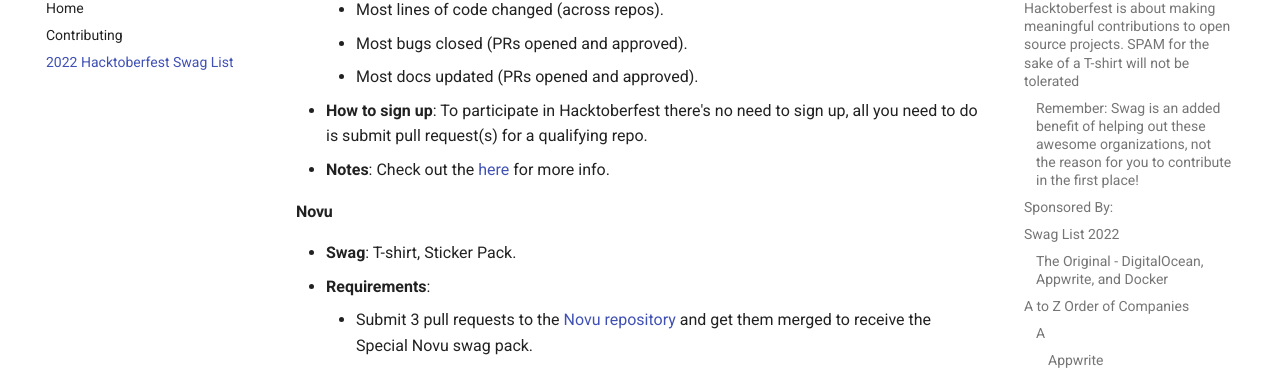
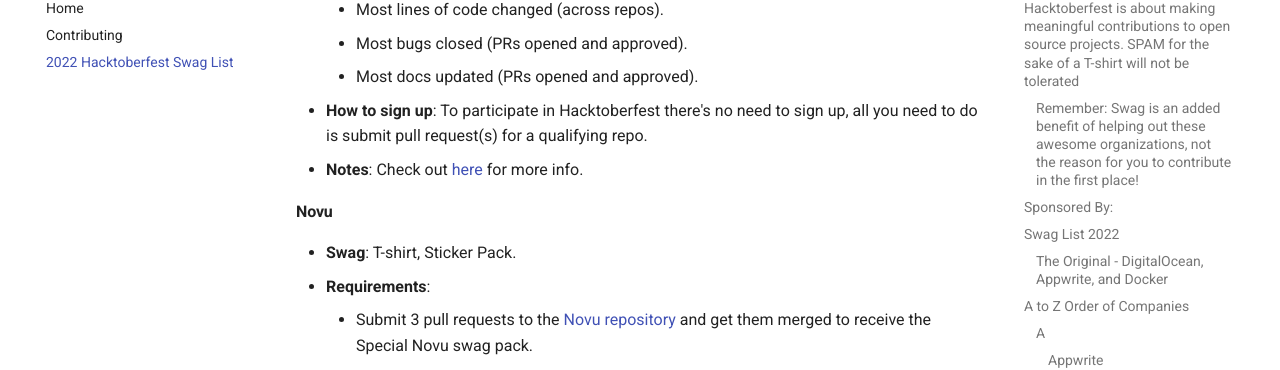
Before and after one commit to crweiner/hacktoberfest-swag-list, an MkDocs documentation site: the page built from docs/list.md, in a window 1280 px wide and 900 px high, scrolled down 7131 px. Shown: the part 100-470 px from the top of the window. Built offline with MkDocs 1.6.1 and Material for MkDocs 9.7.7, drawn with Linux system fonts in a browser that asks for light colours; comment, search, counter and statistics services are not loaded.

Commit message:
Update list.md

```diff
--- a/docs/list.md
+++ b/docs/list.md
@@ -198,7 +198,7 @@
     - Most bugs closed (PRs opened and approved).
     - Most docs updated (PRs opened and approved).
 - **How to sign up**: To participate in Hacktoberfest there's no need to sign up, all you need to do is submit pull request(s) for a qualifying repo.
-- **Notes**: Check out the [here](https://blog.networktocode.com/post/hackathon/){:target="\_blank"} for more info.
+- **Notes**: Check out [here](https://blog.networktocode.com/post/hackathon/){:target="\_blank"} for more info.
 
 #### **Novu**
 
```
